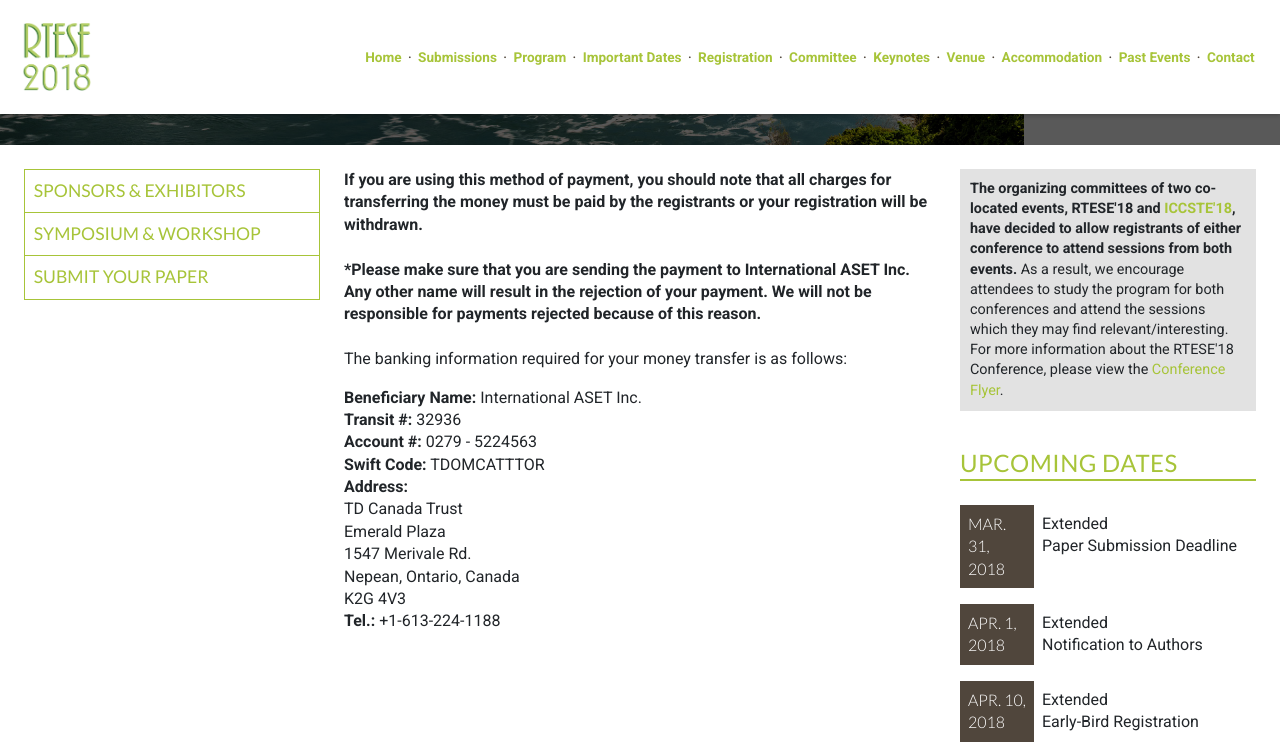
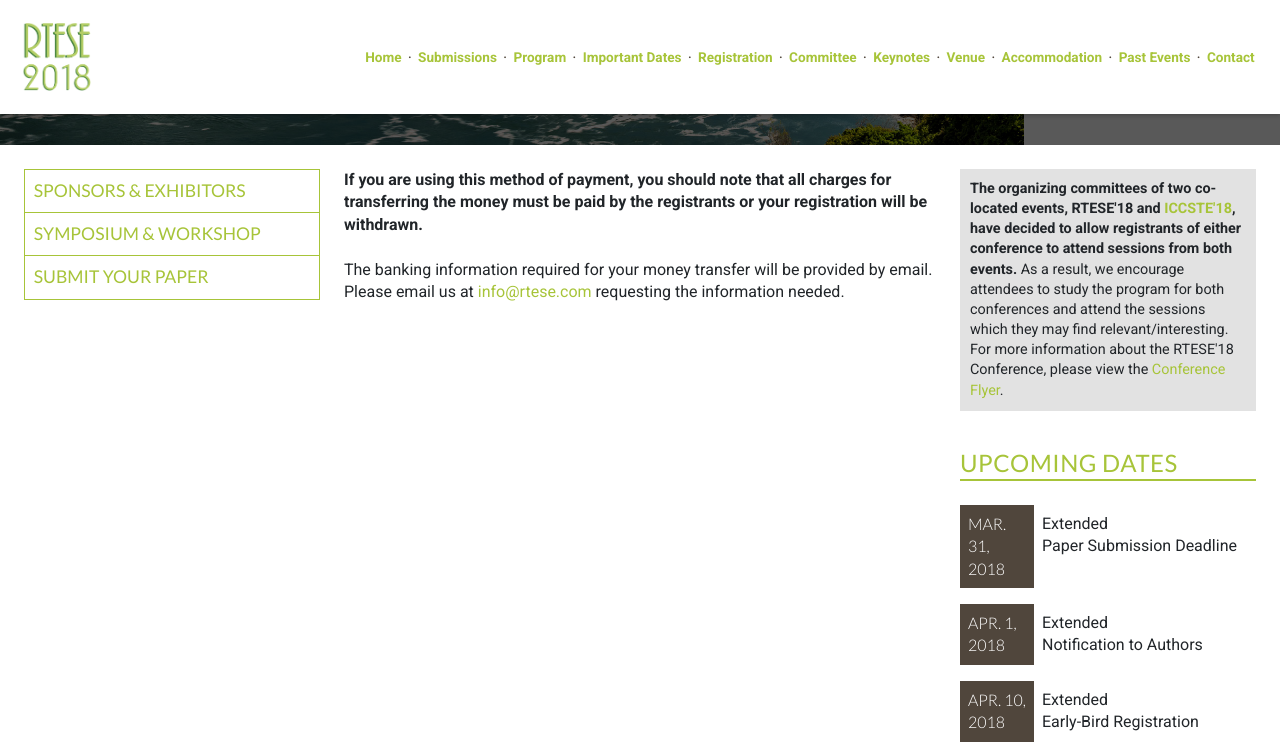
Before and after one commit to intaset/RTESE, a Jekyll site: the page built from banktobank.html, in a window 1280 px wide and 900 px high, scrolled down 335 px, cut to the strip 0-756 px from the top of the window. Built offline with Jekyll 4.4.1, drawn with Linux system fonts in a browser that asks for light colours; nearby versions of some CDN libraries; Markdown is read by kramdown in place of the engine named in the settings; comment, search, counter and statistics services are not loaded.

Commit message:
corrected bank info

```diff
--- a/banktobank.html
+++ b/banktobank.html
@@ -9,7 +9,9 @@ keyword: environment conference, biofuels conference, desalination conference, w
   <div class="unit-spacer content">
     <p class="bold">If you are using this method of payment, you should note that all charges for transferring the money must be paid by the registrants or your registration will be withdrawn.</p><br>
 
-    <p class="bold">*Please make sure that you are sending the payment to International ASET Inc. Any other name will result in the rejection of your payment. We will not be responsible for payments rejected because of this reason.</p><br>
+    <p class="body">The banking information required for your money transfer will be provided by email. Please email us at <a href="mailto:info@rtese.com" class="body-link">info@rtese.com</a> requesting the information needed. </p>
+
+    <!-- <p class="bold">*Please make sure that you are sending the payment to International ASET Inc. Any other name will result in the rejection of your payment. We will not be responsible for payments rejected because of this reason.</p><br>
 
     <p class="body">The banking information required for your money transfer is as follows:</p>
 
@@ -24,6 +26,6 @@ keyword: environment conference, biofuels conference, desalination conference, w
     1547 Merivale Rd.<br>
     Nepean, Ontario, Canada<br>
     K2G 4V3<br>
-    <b>Tel.:</b> +1-613-224-1188</p>
+    <b>Tel.:</b> +1-613-224-1188</p> -->
   </div>
 </div>
```
Also changed, not shown: 1 other file.
